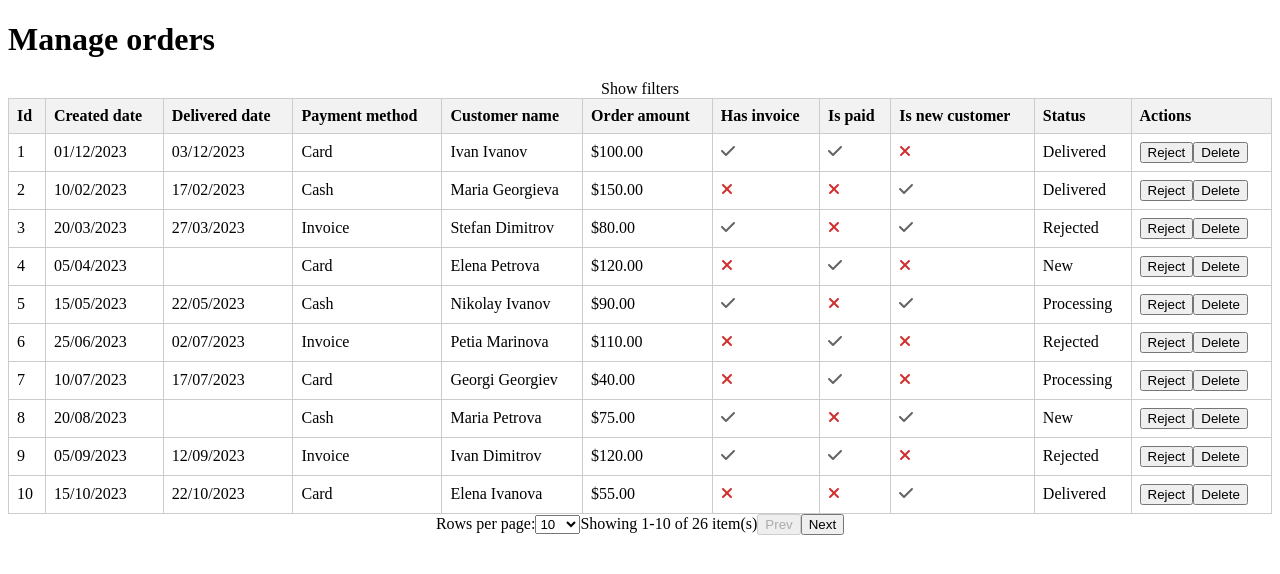
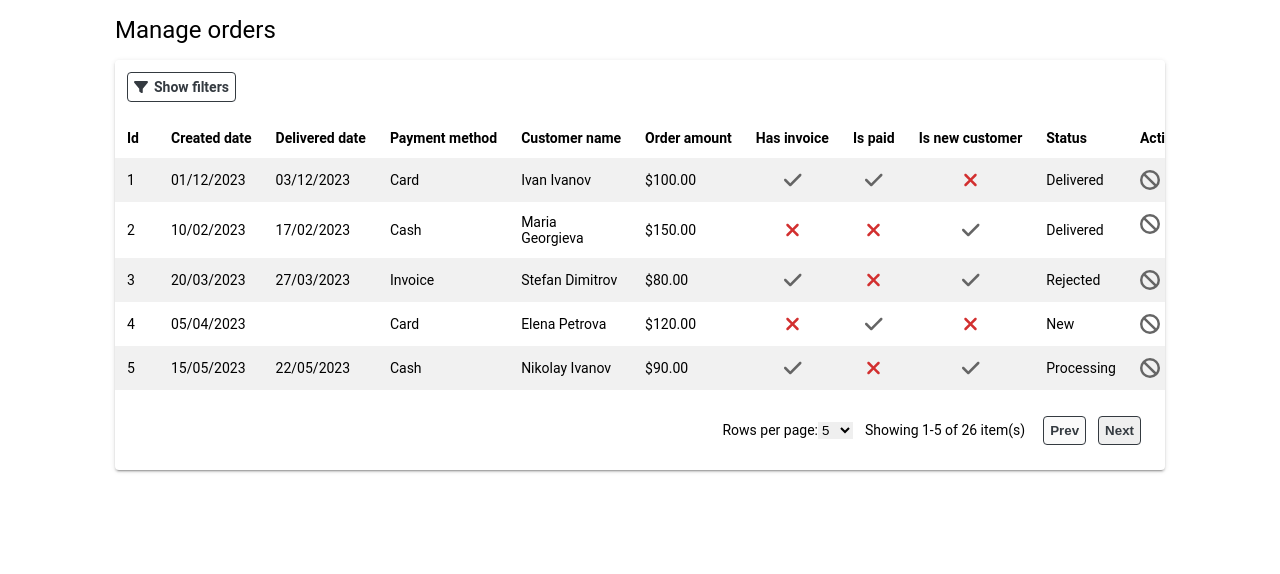
Before and after one commit to silviya-stoyanova/FoodFlow-Admin-Panel, a React (Create React App) app: page / in a window 1280 px wide. Shown: the top 574 px of the page. Built offline with nearby package versions, Linux system fonts and the light colour scheme.

Commit message:
Implement the styles. Add icons to the table.

```diff
--- a/src/components/common/Button.jsx
+++ b/src/components/common/Button.jsx
@@ -1,8 +1,8 @@
 import React from "react";
 
-const Button = ({ className, text, disabled, onClick }) => (
+const Button = ({ className, text, disabled, onClick, children }) => (
   <button className={className} disabled={disabled} onClick={onClick}>
-    {text}
+    {children ? children : text}
   </button>
 );
 
--- a/src/components/common/Calendar.jsx
+++ b/src/components/common/Calendar.jsx
@@ -1,9 +1,9 @@
 import React from "react";
 
-const Calendar = ({ labelText, onChange }) => (
-  <label>
+const Calendar = ({ labelText, className, labelClassName, onChange }) => (
+  <label className={labelClassName}>
     {labelText}
-    <input type="date" onChange={onChange} />
+    <input type="date" className={className} onChange={onChange} />
   </label>
 );
 
--- a/src/components/common/Checkbox.jsx
+++ b/src/components/common/Checkbox.jsx
@@ -1,8 +1,10 @@
 import React from "react";
+import { FontAwesomeIcon } from "@fortawesome/react-fontawesome";
 
-const Checkbox = ({ id, label, labelClassName, onChange }) => (
+const Checkbox = ({ id, label, icon, labelClassName, onChange }) => (
   <>
     <label htmlFor={id} className={labelClassName}>
+      {icon && <FontAwesomeIcon icon={icon} />}
       {label}
     </label>
     <input
--- a/src/components/common/Select.jsx
+++ b/src/components/common/Select.jsx
@@ -1,9 +1,9 @@
 import React from "react";
 
-const Select = ({ id, name, selectValue, onChange, options, values, labelText }) => (
-  <label>
+const Select = ({ id, name, className, labelClassName, selectValue, onChange, options, values, labelText }) => (
+  <label className={labelClassName}>
     {labelText}
-    <select id={id} name={name} value={selectValue} onChange={onChange}>
+    <select id={id} className={className} name={name} value={selectValue} onChange={onChange}>
       {options.map((option, index) => (
         <option key={index} value={values[index]}>{option}</option>
         ))}
--- a/src/components/orders-table/OrdersTable.jsx
+++ b/src/components/orders-table/OrdersTable.jsx
@@ -1,5 +1,9 @@
 import React, { useState, useEffect } from "react";
-import { MANAGE_ORDERS_TITLE } from "../../utils/constants";
+import {
+  DELETE_PROMPT_TEXT,
+  MANAGE_ORDERS_TITLE,
+  REJECT_PROMPT_TEXT,
+} from "../../utils/constants";
 import { getOrdersData } from "../../services/get-data";
 import Table from "../table/Table";
 
@@ -14,10 +18,15 @@ const OrdersTable = () => {
   }, []);
 
   return (
-    <>
-      <h1>{MANAGE_ORDERS_TITLE}</h1>
-      <Table data={data} setData={setData} />
-    </>
+    <main className="page">
+      <h1 className="page-title">{MANAGE_ORDERS_TITLE}</h1>
+      <Table
+        data={data}
+        setData={setData}
+        rejectButtonTitle="Reject"
+        deleteButtonTitle="Delete"
+      />
+    </main>
   );
 };
 
--- a/src/components/table/Filters.jsx
+++ b/src/components/table/Filters.jsx
@@ -1,5 +1,9 @@
 import React, { useEffect, useState } from "react";
-import { filtersDateElements, filtersSelectElements } from "../../utils/strings";
+import { faFilter } from "@fortawesome/free-solid-svg-icons";
+import {
+  filtersDateElements,
+  filtersSelectElements,
+} from "../../utils/strings";
 import { DATE_TYPES, FILTERS_LABELS } from "../../utils/constants";
 import { checkIsInRange, reverseDate } from "../../utils/common";
 import Checkbox from "../common/Checkbox";
@@ -21,11 +25,18 @@ const Filters = ({ data, setDisplayData }) => {
     const filteredData = data.filter((item) => {
       for (const key in filters) {
         const { start: startDate, end: endDate } = filters[key];
-        const startDateFormatted = startDate && new Date(reverseDate(startDate));
+        const startDateFormatted =
+          startDate && new Date(reverseDate(startDate));
         const endDateFormatted = endDate && new Date(reverseDate(endDate));
-        const isInRange = checkIsInRange(item[key], startDateFormatted, endDateFormatted);
-        const isBeforeStartDate = startDate && item[key] < new Date(reverseDate(startDate));
-        const isAfterEndDate = item[key] > endDateFormatted || item[key].length === 0;
+        const isInRange = checkIsInRange(
+          item[key],
+          startDateFormatted,
+          endDateFormatted
+        );
+        const isBeforeStartDate =
+          startDate && item[key] < new Date(reverseDate(startDate));
+        const isAfterEndDate =
+          item[key] > endDateFormatted || item[key].length === 0;
         const areDifferent = item[key].toString() !== filters[key].toString();
 
         // if column does not store Date
@@ -51,14 +62,15 @@ const Filters = ({ data, setDisplayData }) => {
   const onFilterChange = (e, column = null, type = null) => {
     const { name, value } = e.target;
 
-    setFilters((prevFilters) =>
-      value === ""         // When filters are removed.
+    setFilters(
+      (prevFilters) =>
+        value === "" // When filters are removed.
           ? ((prevFilters) => {
               if (column === CREATED_DATE || column === DELIVERED_DATE) {
                 const { [column]: oldFilter, ...rest } = prevFilters;
-              const { [type]: oldFilterType, ...otherOldFilterTypes } = oldFilter;
+                const { [type]: oldFilterType, ...otherOldFilterTypes } =
+                  oldFilter;
                 return { [column]: otherOldFilterTypes, ...rest };
-
               } else {
                 const { [name]: oldFilter, ...rest } = prevFilters;
                 return rest;
@@ -72,7 +84,7 @@ const Filters = ({ data, setDisplayData }) => {
                 [type]: value,
               },
             }
-        : { ...prevFilters, [name]: value }  // When filter by any of the other fields is applied.
+          : { ...prevFilters, [name]: value } // When filter by any of the other fields is applied.
     );
   };
 
@@ -88,12 +100,15 @@ const Filters = ({ data, setDisplayData }) => {
         label={filtersLabel}
         labelClassName="toggle-filters-button"
         onChange={changeFiltersLabel}
+        icon={faFilter}
       />
       <article className="filters">
         {filtersDateElements.map(({ labelText, column, type }, index) => (
           <Calendar
             key={index}
             labelText={labelText}
+            className="filters-calendar"
+            labelClassName="filters-label"
             onChange={(e) => onFilterChange(e, column, type)}
           />
         ))}
@@ -106,6 +121,8 @@ const Filters = ({ data, setDisplayData }) => {
               options={options}
               values={values}
               labelText={labelText}
+              className="filters-select"
+              labelClassName="filters-label"
             />
           )
         )}
--- a/src/components/table/Pagination.jsx
+++ b/src/components/table/Pagination.jsx
@@ -31,25 +31,29 @@ const Pagination = ({
         id="rows-per-page"
         selectValue={rowsPerPage}
         onChange={handleChangeRowsPerPage}
-        options={[10, 25, 50, 100]}
-        values={[10, 25, 50, 100]}
+        options={[5, 10, 25, 50]}
+        values={[5, 10, 25, 50]}
         labelText="Rows per page:"
+        className="pagination-label-select"
+        labelClassName="pagination-label"
       />
-      <span className="showing">
+      <p className="showing">
         Showing {firstItemOnPage}-{lastItemOnPage} of {totalItems} item(s)
-      </span>
+      </p>
+      <article>
         <Button
-        className="prev"
+          className="pagination-prev-button"
           text="Prev"
           disabled={isPrevButtonDisabled}
           onClick={() => handleChangePage(page - 1)}
         />
         <Button
-        className="next"
+          className="pagination-next-button"
           text="Next"
           disabled={isNextButtonDisabled}
           onClick={() => handleChangePage(page + 1)}
         />
+      </article>
     </section>
   );
 };
--- a/src/components/table/Table.jsx
+++ b/src/components/table/Table.jsx
@@ -1,6 +1,12 @@
 import React, { useState } from "react";
+import { FontAwesomeIcon } from "@fortawesome/react-fontawesome";
+import { faBan, faTrashCan } from "@fortawesome/free-solid-svg-icons";
 import { convertToTitleCase, formatCellWithDate } from "../../utils/common";
-import { STATUSES } from "../../utils/constants";
+import {
+  REJECT_PROMPT_TEXT,
+  DELETE_PROMPT_TEXT,
+  STATUSES,
+} from "../../utils/constants";
 import BooleanIcon from "../common/BooleanIcon";
 import Button from "../common/Button";
 import Pagination from "./Pagination";
@@ -8,9 +14,9 @@ import Filters from "./Filters";
 
 const { REJECTED } = STATUSES;
 
-const Table = ({ data, setData }) => {
+const Table = ({ data, setData, rejectButtonTitle, deleteButtonTitle }) => {
   const [page, setPage] = useState(0);
-  const [rowsPerPage, setRowsPerPage] = useState(10);
+  const [rowsPerPage, setRowsPerPage] = useState(5);
   const [displayData, setDisplayData] = useState([]);
 
   const headers = data.length ? Object.keys(data[0]) : [];
@@ -22,36 +28,48 @@ const Table = ({ data, setData }) => {
       : displayData;
 
   const markAsRejected = (id) => {
+    const confirmed = window.confirm(REJECT_PROMPT_TEXT);
+
+    if (confirmed) {
       setData(
         data.map((row) => ({
           ...row,
           status: row.id === id ? REJECTED : row.status,
         }))
       );
+    }
   };
 
   const handleDelete = (id) => {
+    const confirmed = window.confirm(DELETE_PROMPT_TEXT);
+
+    if (confirmed) {
       setData(data.filter((row) => row.id !== id));
+    }
   };
 
   return (
     <section className="table-container">
+      {/* {console.log(data)} */}
       <Filters data={data} setDisplayData={setDisplayData} />
 
+      <article className="table-inner-container">
         <table className="table">
-        <thead>
-          <tr>
+          <thead className="table-head">
+            <tr className="table-row">
               {headers.map((header) => (
-              <th key={header}>{convertToTitleCase(header)}</th>
+                <th className="table-header" key={header}>
+                  {convertToTitleCase(header)}
+                </th>
               ))}
-            <th>Actions</th>
+              <th className="table-header">Actions</th>
             </tr>
           </thead>
-        <tbody>
+          <tbody className="table-body">
             {rows.map((row, index) => (
-            <tr key={index}>
+              <tr className="table-row" key={index}>
                 {headers.map((header) => (
-                <td key={header}>
+                  <td className="table-data" key={header}>
                     {row[header] instanceof Date ? (
                       formatCellWithDate(row[header])
                     ) : typeof row[header] === "boolean" ? (
@@ -61,14 +79,35 @@ const Table = ({ data, setData }) => {
                     )}
                   </td>
                 ))}
-              <td>
-                <Button text="Reject" onClick={() => markAsRejected(row.id)} />
-                <Button text="Delete" onClick={() => handleDelete(row.id)} />
+                <td className="table-data table-data-actions">
+                  <Button
+                    text="Reject"
+                    onClick={() => markAsRejected(row.id)}
+                    className="table-data-actions-button"
+                  >
+                    <FontAwesomeIcon
+                      icon={faBan}
+                      color="#656565"
+                      title={rejectButtonTitle}
+                    />
+                  </Button>
+                  <Button
+                    text="Delete"
+                    onClick={() => handleDelete(row.id)}
+                    className="table-data-actions-button"
+                  >
+                    <FontAwesomeIcon
+                      icon={faTrashCan}
+                      color="#D22F2F"
+                      title={deleteButtonTitle}
+                    />
+                  </Button>
                 </td>
               </tr>
             ))}
           </tbody>
         </table>
+      </article>
 
       <Pagination
         page={page}
--- a/src/styles/index.scss
+++ b/src/styles/index.scss
@@ -1,45 +1,205 @@
-.table-container {
-  width: 100%;
-  display: flex;
-  flex-direction: column;
-  align-items: center;
-}
+$grey-100: #f1f1f1;
+$grey-200: #f2f2f2;
+$grey-300: #e5e5e5;
+$grey-400: #e0e0e0;
+$grey-500: #cccccc;
+$grey-800: #656565;
+$grey-900: #343a40;
+$success-color: #28a745;
+$info-color: #17a2b8;
+$danger-color: #d22f2f;
 
-.table-filters {
-  width: 100%;
-  display: flex;
-  justify-content: space-around;
-  margin-bottom: 10px;
+$box-shadow: 0px 3px 1px -2px rgba(0, 0, 0, 0.2),
+  0px 2px 2px 0px rgba(0, 0, 0, 0.14), 0px 1px 5px 0px rgba(0, 0, 0, 0.12);
 
-  input {
-    width: 100%;
-    padding: 5px;
+%primary-button {
+  padding: 6px;
+  margin: 0 6px;
+  border: 1px solid $grey-900;
+  color: $grey-900;
+  border-radius: 4px;
+  font-weight: bold;
+
+  &:hover:not(:disabled) {
+    background: $grey-400;
+    cursor: pointer;
   }
 }
 
-.table {
-  width: 100%;
-  border-collapse: collapse;
+.page {
+  margin: 0 auto;
 
-  th,
-  td {
-    border: 1px solid #ccc;
-    padding: 8px;
-    text-align: left;
+  @media (min-width: 576px) {
   }
 
-  th {
-    background-color: #f2f2f2;
+  @media (min-width: 768px) {
+    max-width: 700px;
+  }
+
+  @media (min-width: 992px) {
+    max-width: 900px;
+  }
+
+  @media (min-width: 1200px) {
+    max-width: 1050px;
+  }
+
+  @media (min-width: 1400px) {
+    max-width: 1200px;
+  }
+
+  &-title {
+    font: 24px "Roboto", "Helvetica", "Arial", sans-serif;
   }
 }
 
+.table-container {
+  box-shadow: $box-shadow;
+  overflow: hidden;
+  border-radius: 4px;
+  font: 14px "Roboto", "Helvetica", "Arial", sans-serif;
+
   .toggle-filters-button {
+    @extend %primary-button;
+    display: inline-flex;
+    align-items: center;
+    gap: 6px;
+    margin: 6px 6px 16px;
+
+    @media (min-width: 768px) {
+      margin: 12px 12px 16px;
+    }
   }
 
   .toggle-filters-input {
     display: none;
   }
 
+  .toggle-filters-input:checked + .filters {
+    display: grid;
+  }
+
   .toggle-filters-input:not(:checked) + .filters {
     display: none;
   }
+
+  .filters {
+    gap: 6px;
+    padding: 6px;
+
+    @media (min-width: 576px) {
+      grid-template-columns: repeat(2, 1fr);
+      gap: 6px 22px;
+    }
+
+    @media (min-width: 768px) {
+      padding: 12px;
+    }
+
+    @media (min-width: 992px) {
+    }
+
+    @media (min-width: 1200px) {
+      grid-template-columns: repeat(4, 1fr);
+    }
+
+    @media (min-width: 1400px) {
+    }
+
+    &-label {
+      display: grid;
+      align-items: center;
+      grid-template-columns: repeat(2, 1fr);
+    }
+
+    &-calendar,
+    &-select {
+      padding: 4px;
+    }
+  }
+
+  .table-inner-container {
+    overflow-x: auto;
+  }
+
+  .table {
+    min-width: 100%;
+    border-collapse: collapse;
+
+    &-header,
+    &-data {
+      padding: 8px;
+      text-align: left;
+
+      @media (min-width: 768px) {
+        padding: 10px;
+      }
+
+      @media (min-width: 992px) {
+        padding: 12px;
+      }
+
+      &-actions {
+        display: flex;
+        gap: 12px;
+
+        &-button {
+          padding: 0;
+          border: none;
+          background: none;
+          cursor: pointer;
+        }
+      }
+    }
+
+    &-header {
+      text-wrap: nowrap;
+      min-width: 20px;
+    }
+
+    &-body {
+      .table-row {
+        &:nth-child(2n-1) {
+          background: $grey-100;
+        }
+
+        &:hover {
+          background: $grey-400;
+        }
+      }
+    }
+
+    svg {
+      margin: 0 auto;
+      display: block;
+      font-size: 20px;
+    }
+  }
+
+  .pagination {
+    display: flex;
+    justify-content: right;
+    flex-wrap: wrap;
+    align-items: baseline;
+    gap: 12px;
+    margin: 16px;
+
+    @media (min-width: 768px) {
+      margin: 18px;
+    }
+
+    select {
+      border: none;
+      // background: transparent;
+    }
+
+    &-prev-button,
+    &-next-button {
+      @extend %primary-button;
+
+      &:hover:disabled {
+        cursor: not-allowed;
+      }
+    }
+  }
+}
--- a/src/utils/constants.js
+++ b/src/utils/constants.js
@@ -1,4 +1,6 @@
 const MANAGE_ORDERS_TITLE = "Manage orders";
+const REJECT_PROMPT_TEXT = "Are you sure you want to reject this item?";
+const DELETE_PROMPT_TEXT = "Are you sure you want to delete this item?";
 
 const PAYMENT_METHODS = {
   ALL: "All",
@@ -28,6 +30,8 @@ const FILTERS_LABELS = {
 
 export {
   MANAGE_ORDERS_TITLE,
+  REJECT_PROMPT_TEXT,
+  DELETE_PROMPT_TEXT,
   PAYMENT_METHODS,
   STATUSES,
   DATE_TYPES,
```
Lines whose indentation alone changed are shown as unchanged.
